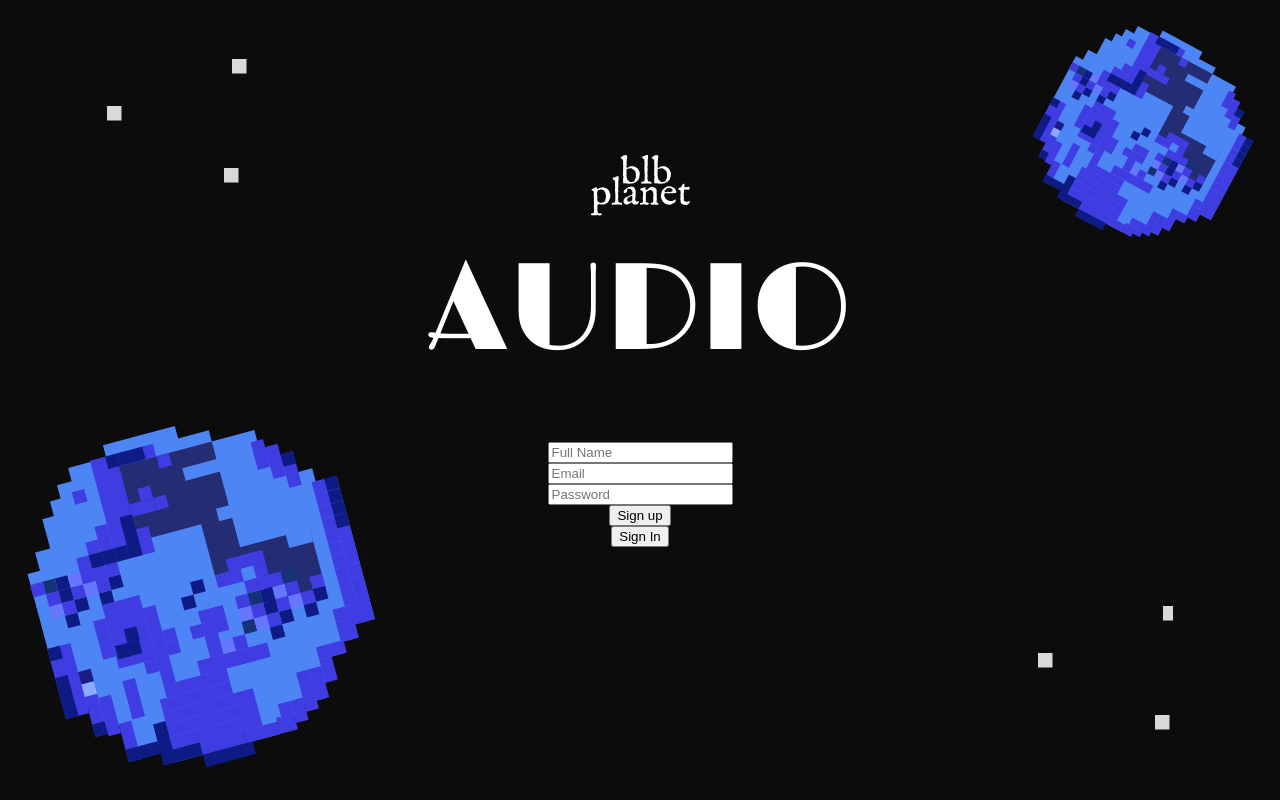
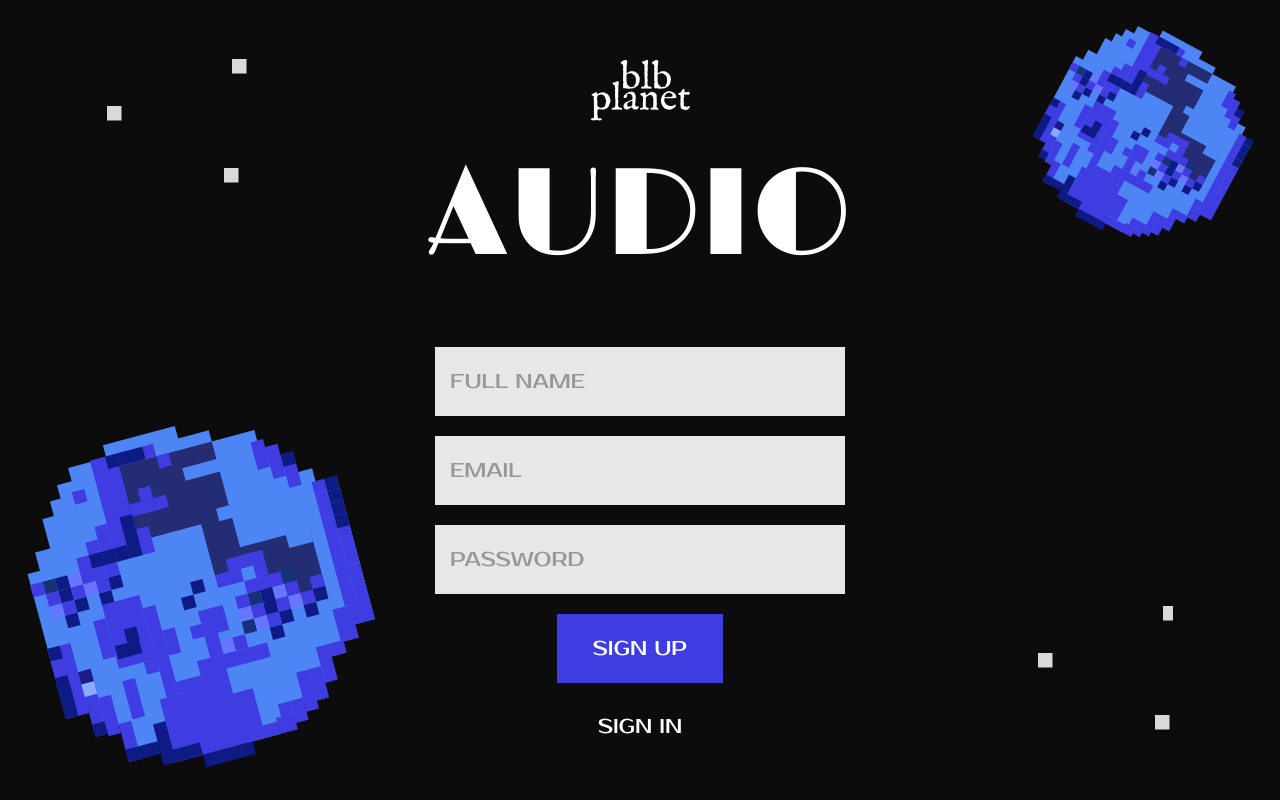
Before and after one commit to whosemivan/blb_audio, a Next.js app: page / in a window 1280 px wide. Built offline with nearby package versions, Linux system fonts and the light colour scheme.

Commit message:
blb audio v1.2

```diff
--- a/pages/index.jsx
+++ b/pages/index.jsx
@@ -69,23 +69,23 @@ const Index = () => {
 
                 {
                     isLoginForm ? (
-                        <form onSubmit={(evt) => {
+                        <form className={styles.form} onSubmit={(evt) => {
                             evt.preventDefault();
                             onSubmitLogin();
-                        }} className={styles.form}>
-                            <input type="email" placeholder='Email' onChange={(evt) => setEmail(evt.target.value)} />
-                            <input type="password" placeholder='Password' onChange={(evt) => setPassword(evt.target.value)} />
-                            <button type='submit'>Sign in</button>
+                        }}>
+                            <input className={styles.input} type="email" placeholder='Email' onChange={(evt) => setEmail(evt.target.value)} />
+                            <input className={styles.input} type="password" placeholder='Password' onChange={(evt) => setPassword(evt.target.value)} />
+                            <button className={styles.submitBtn} type='submit'>Sign in</button>
                         </form>
                     ) : (
                         <form onSubmit={(evt) => {
                             evt.preventDefault();
                             onSubmitRegistration();
                         }} className={styles.form}>
-                            <input type="text" placeholder='Full Name' onChange={(evt) => setFullName(evt.target.value)} />
-                            <input type="email" placeholder='Email' onChange={(evt) => setEmail(evt.target.value)} />
-                            <input type="password" placeholder='Password' onChange={(evt) => setPassword(evt.target.value)} />
-                            <button type='submit'>Sign up</button>
+                            <input className={styles.input} type="text" placeholder='Full Name' onChange={(evt) => setFullName(evt.target.value)} />
+                            <input className={styles.input} type="email" placeholder='Email' onChange={(evt) => setEmail(evt.target.value)} />
+                            <input className={styles.input} type="password" placeholder='Password' onChange={(evt) => setPassword(evt.target.value)} />
+                            <button className={styles.submitBtn} type='submit'>Sign up</button>
                         </form>
                     )
                 }
--- a/styles/global.scss
+++ b/styles/global.scss
@@ -21,8 +21,12 @@
 body {
     margin: 0;
     padding: 0;
-    min-width: 390px;
+    // временно
+    min-width: 1280px;
+    // временно
+    min-height: 760px;
     background-color: #0C0C0C;
     font-family: "ProstoOne";
+    position: relative;
     cursor: url("../public/icons/cursor.svg"), auto;
 }
--- a/styles/index.module.scss
+++ b/styles/index.module.scss
@@ -1,4 +1,8 @@
 .mainWrapper {
+    display: flex;
+    flex-direction: column;
+    justify-content: center;
+    align-items: center;
     width: 100%;
     // временно
     min-width: 1280px;
@@ -32,6 +36,17 @@
     .btnToggle {
         display: block;
         margin: 0 auto;
+        font-family: "ProstoOne";
+        font-style: normal;
+        font-weight: 400;
+        font-size: 20px;
+        line-height: 25px;
+        text-align: center;
+        text-transform: uppercase;
+        color: #FFFFFF;
+        background: none;
+        border: none;
+        cursor: url("../public/icons/cursor-hover.svg"), auto;
     }
 }
 
@@ -42,7 +57,6 @@
     align-items: center;
     margin: 0 auto;
     width: 380px;
-    padding-top: 155px;
 
     &::before {
         content: "";
@@ -82,7 +96,6 @@
         text-transform: uppercase;
         color: #FFFFFF;
     }
-
 }
 
 .form {
@@ -92,4 +105,47 @@
     align-items: center;
     margin: 0 auto;
     width: 380px;
+
+    .input {
+        margin: 0;
+        margin-bottom: 20px;
+        padding: 22px 15px;
+        width: 100%;
+        border: none;
+        font-family: 'ProstoOne';
+        font-style: normal;
+        font-weight: 400;
+        font-size: 20px;
+        line-height: 25px;
+        text-transform: uppercase;
+        color: #9E9E9E;
+        opacity: 0.9;
+
+        &::placeholder {
+            font-family: 'ProstoOne';
+            font-style: normal;
+            font-weight: 400;
+            font-size: 20px;
+            line-height: 25px;
+            text-transform: uppercase;
+            color: #9E9E9E;
+            opacity: 0.9;
+        }
+    }
+
+    .submitBtn {
+        padding: 22px 36px;
+        margin-bottom: 30px;
+        background-color: #3F3CE1;
+        font-family: 'ProstoOne';
+        font-style: normal;
+        font-weight: 400;
+        font-size: 20px;
+        line-height: 25px;
+        text-align: center;
+        text-transform: uppercase;
+        color: #FFFFFF;
+        border: none;
+        cursor: url("../public/icons/cursor-hover.svg"), auto;
+    }
 }
--- a/styles/main.module.scss
+++ b/styles/main.module.scss
@@ -1,4 +1,8 @@
 .mainWrapper {
+    display: flex;
+    flex-direction: column;
+    justify-content: center;
+    align-items: center;
     width: 100%;
     // временно
     min-width: 1280px;
@@ -11,12 +15,14 @@
         content: "";
         width: 401px;
         height: 411px;
+        background-size: 310px;
         position: absolute;
         background-image: url("../public/icons/planetone.svg");
         background-repeat: no-repeat;
-        left: 0;
+        left: 10px;
         bottom: 0;
     }
+
     &::before {
         content: "";
         width: 271px;
@@ -24,7 +30,7 @@
         position: absolute;
         background-image: url("../public/icons/planettwo.svg");
         background-repeat: no-repeat;
-        right: 0;
+        right: 10px;
         top: 0;
     }
 }
@@ -36,7 +42,6 @@
     align-items: center;
     margin: 0 auto;
     width: 380px;
-    padding-top: 155px;
 
     &::before {
         content: "";
@@ -45,8 +50,8 @@
         position: absolute;
         background-image: url("../public/icons/stars1.svg");
         background-repeat: no-repeat;
-        left: 107px;
-        top: 59px;
+        left: 120px;
+        top: 40px;
     }
 
     &::after {
@@ -54,10 +59,10 @@
         width: 135px;
         height: 135px;
         position: absolute;
-        background-image: url("../public/icons/stars1.svg");
+        background-image: url("../public/icons/stars2.svg");
         background-repeat: no-repeat;
-        right: 107px;
-        bottom: 59px;
+        right: 120px;
+        bottom: 145px;
     }
 
     .logo {
@@ -104,7 +109,7 @@
     .titleAudio {
         margin: 0;
         margin-bottom: 30px;
-        font-family: 'Prosto One';
+        font-family: 'ProstoOne';
         font-style: normal;
         font-weight: 400;
         font-size: 18.99px;
@@ -118,7 +123,7 @@
     .audioSpeed {
         margin: 0;
         margin-bottom: 30px;
-        font-family: 'Prosto One';
+        font-family: 'ProstoOne';
         font-style: normal;
         font-weight: 400;
         font-size: 30px;
@@ -168,11 +173,12 @@
         gap: 20px;
 
         .playBtn,
-        .downloadBtn {
+        .downloadBtn,
+        .backBtn {
             flex: 1 1;
             padding: 22px 36px;
             background-color: #3F3CE1;
-            font-family: 'Prosto One';
+            font-family: 'ProstoOne';
             font-style: normal;
             font-weight: 400;
             font-size: 20px;
@@ -182,6 +188,60 @@
             color: #FFFFFF;
             border: none;
             cursor: url("../public/icons/cursor-hover.svg"), auto;
+
+            &:disabled {
+                opacity: 0.7;
+            }
+        }
+
+        .backBtn {
+            padding: 20px 32px;
+            border: 2px solid #3F3CE1;
+            background: transparent;
         }
     }
 }
+
+.footer {
+    width: 1200px;
+    position: absolute;
+    left: 50%;
+    transform: translate(-50%, 0);
+    bottom: 20px;
+
+    .list {
+        padding: 0;
+        margin: 0;
+        list-style: none;
+        display: flex;
+        justify-content: space-between;
+
+        .item {
+            width: 250px;
+            text-align: center;
+            font-family: 'ProstoOne';
+            font-style: normal;
+            font-weight: 400;
+            font-size: 21.3833px;
+            line-height: 26px;
+            text-align: center;
+            text-transform: uppercase;
+            color: #FFFFFF;
+            cursor: url("../public/icons/cursor-hover.svg"), auto;
+
+            &:first-child {
+                text-align: left;
+            }
+
+            &:last-child {
+                text-align: right;
+            }
+
+            .link {
+                text-decoration: none;
+                color: #FFFFFF;
+                cursor: url("../public/icons/cursor-hover.svg"), auto;
+            }
+        }
+    }
+}
```
Also changed, not shown: pages/main.jsx (+47 -12 lines).
